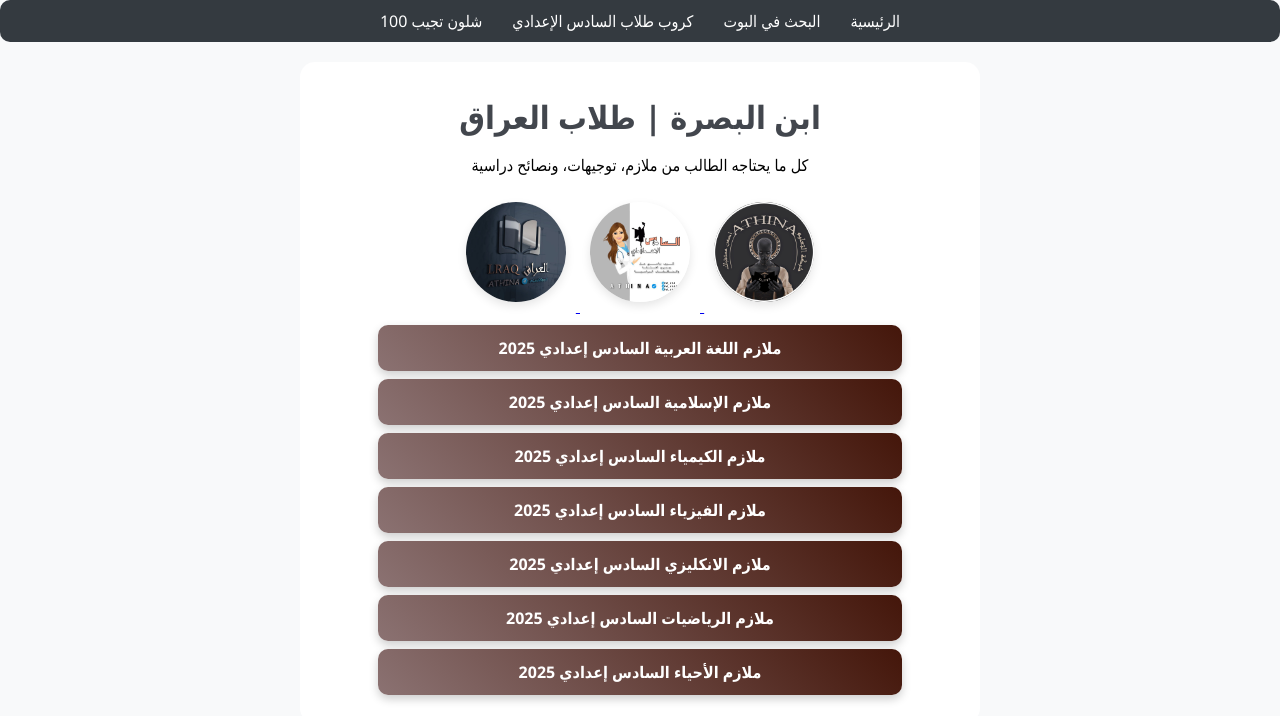
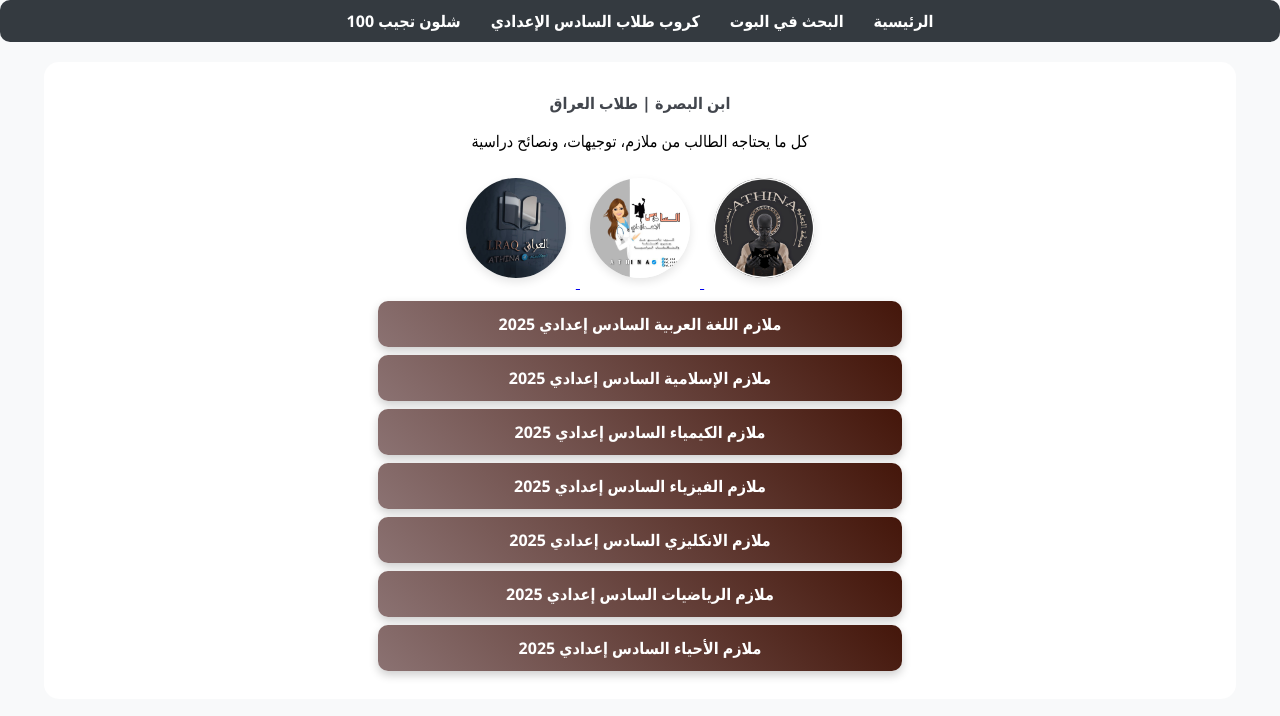
Before and after one commit to hasone1212/hasasP, a plain HTML site: page index.html in a window 1280 px wide. Shown: the top 716 px of the page. Drawn offline with Linux system fonts and the light colour scheme.

Commit message:
Update index.html

```diff
--- a/index.html
+++ b/index.html
@@ -32,7 +32,7 @@
             color: #fff;
             text-decoration: none;
             font-size: 16px; /* حجم أصغر ليتناسب مع الأجهزة الصغيرة */
-            font-weight: 200;
+            font-weight: 600;
         }
         li a:hover {
             background-color: #007b7f;
@@ -41,9 +41,9 @@
 
         /* تنسيق العناوين */
         h1 {
-            font-size: 2em; /* حجم أصغر للعناوين */
+            font-size: 1em; /* حجم أصغر للعناوين */
             color: #42464d;
-            margin: 2% 0;
+            margin: 10px 0;
         }
 
         /* تنسيق الصور */
@@ -66,7 +66,7 @@
             background-color: #ffffff;
             border-radius: 15px;
             text-align: center;
-            max-width: 50%; /* جعلها مناسبة لشاشة أصغر */
+            max-width: 90%; /* جعلها مناسبة لشاشة أصغر */
         }
 
         /* تنسيق الأزرار */
@@ -188,11 +188,8 @@
 <!-- القائمة الرئيسية -->
 <ul>
 <li><a href="#d1">الرئيسية</a></li>
-
 <li><a href="https://t.me/d_tt123bot?start=625d6e65e3e8c61c285421641ece03c0">البحث في البوت</a></li>
-
 <li><a href="https://t.me/d_tt111">كروب طلاب السادس الإعدادي</a></li>
-
 <li><a href="https://t.me/hasan99bot?start=5f00115e5b9ff7df9be670619bfada5b">شلون تجيب 100</a></li>
 </ul>
 
```
